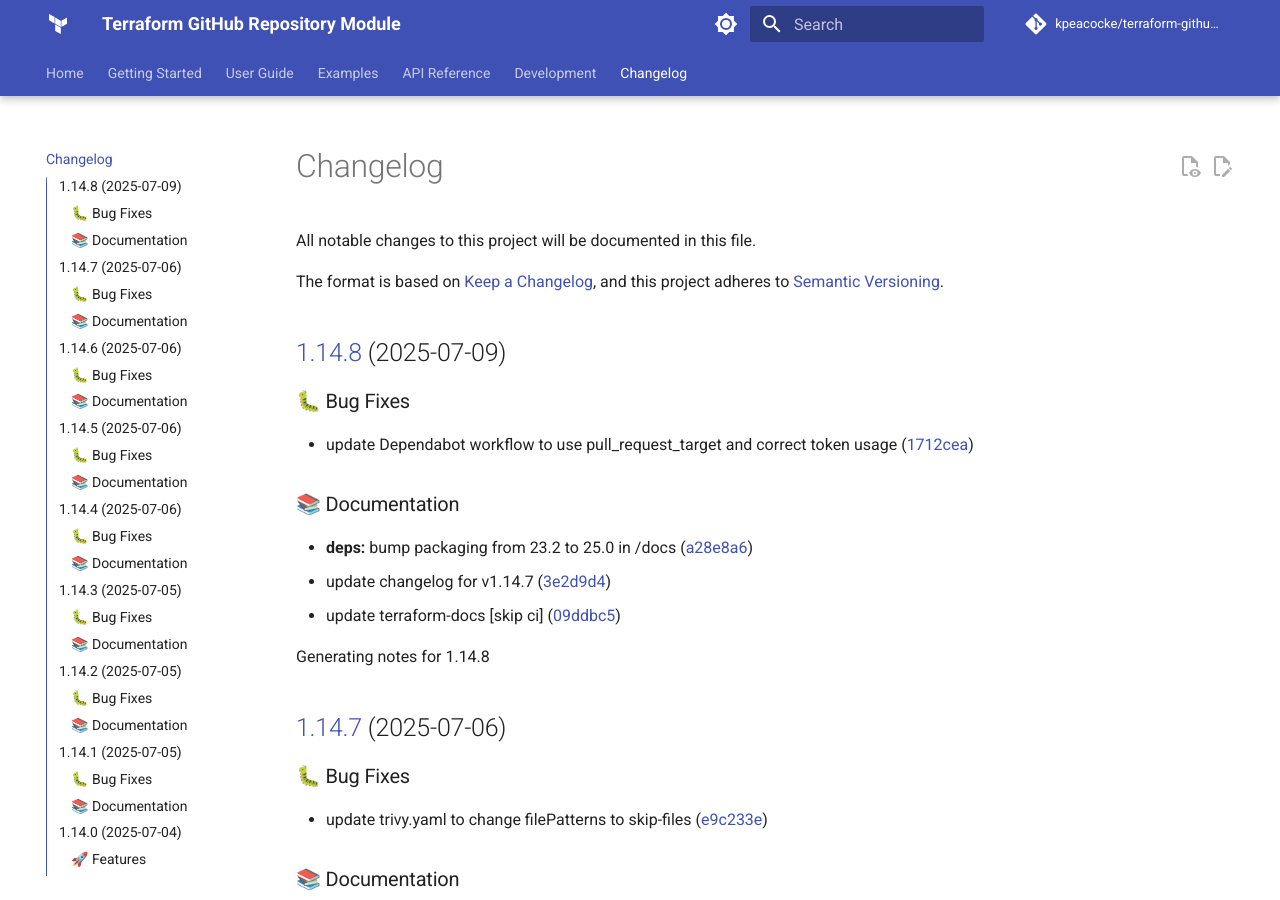
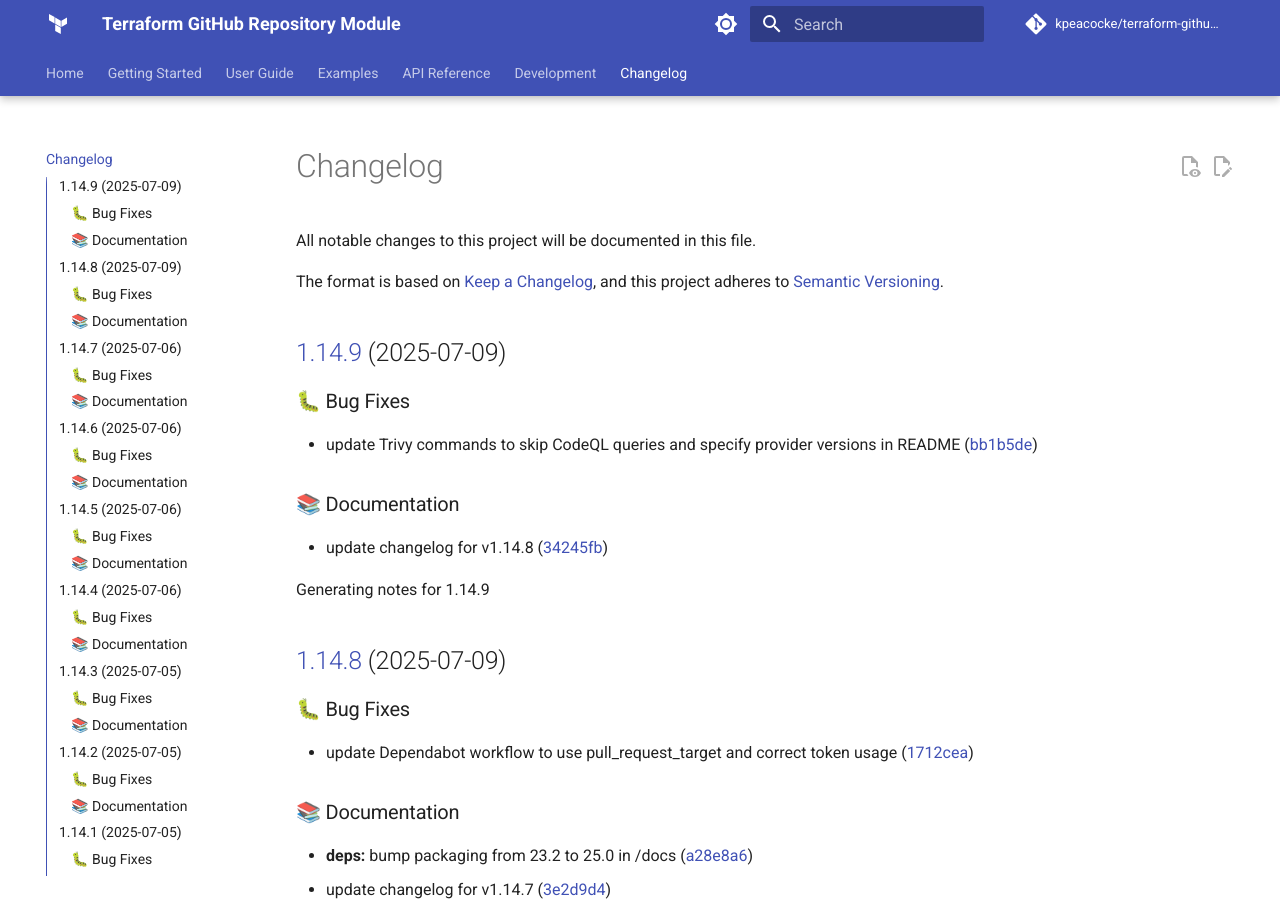
Before and after one commit to kpeacocke/terraform-github-repo, an MkDocs documentation site: the page built from docs/changelog.md, in a window 1280 px wide and 900 px high. Built offline with MkDocs 1.6.1 and Material for MkDocs 9.7.7, drawn with Linux system fonts in a browser that asks for light colours; comment, search, counter and statistics services are not loaded; the version menu is left out.

Commit message:
docs: update changelog for v1.14.9

```diff
--- a/docs/changelog.md
+++ b/docs/changelog.md
@@ -6,6 +6,18 @@ The format is based on [Keep a Changelog](https://keepachangelog.com/en/1.0.0/),
 and this project adheres to [Semantic Versioning](https://semver.org/spec/v2.0.0.html).
 
 <!-- markdownlint-disable MD024 -->
+
+## [1.14.9](https://github.com/kpeacocke/terraform-github-repo/compare/v1.14.8...v1.14.9) (2025-07-09)
+
+### 🐛 Bug Fixes
+
+* update Trivy commands to skip CodeQL queries and specify provider versions in README ([bb1b5de](https://github.com/kpeacocke/terraform-github-repo/commit/bb1b5de5392831f6e8ddde6c441847ae273c0408))
+
+### 📚 Documentation
+
+* update changelog for v1.14.8 ([34245fb](https://github.com/kpeacocke/terraform-github-repo/commit/34245fbdcc9ecea7291709504ae6fb46c81ea9bd))
+
+Generating notes for 1.14.9
 
 ## [1.14.8](https://github.com/kpeacocke/terraform-github-repo/compare/v1.14.7...v1.14.8) (2025-07-09)
 
```
